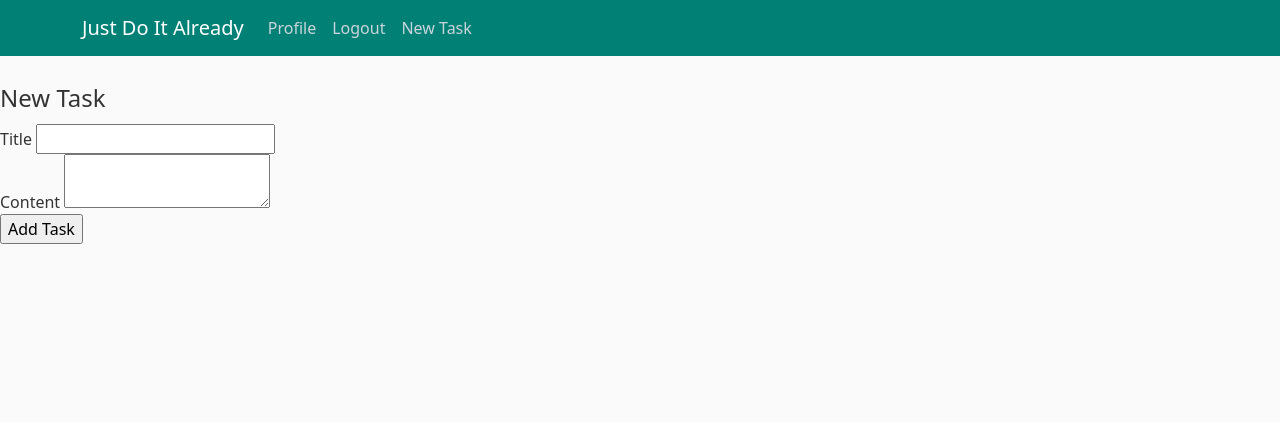
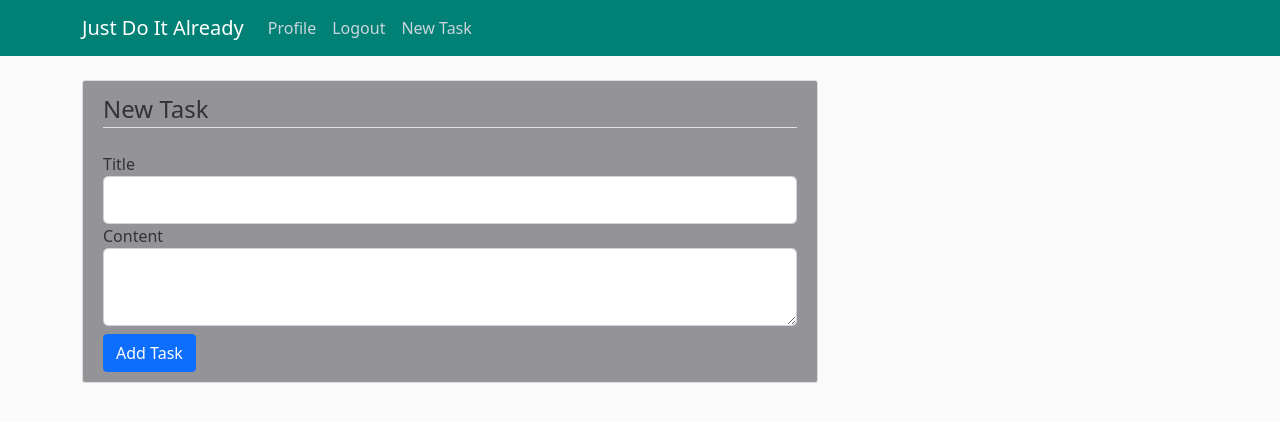
Before and after one commit to btolsen131/ToDoList, a Flask app: page /profile/new in a window 1280 px wide. Shown: the top 422 px of the page. Run offline with Flask 2, Linux system fonts and the light colour scheme; the visitor is signed in with stand-in values (Sample User, id 1); some libraries are stand-ins or nearby versions.

Commit message:
more styling

```diff
--- a/ToDoListApp/static/ToDoList.css
+++ b/ToDoListApp/static/ToDoList.css
@@ -45,12 +45,6 @@ a.article-title:hover {
   white-space: pre-line;
 }
 
-.article-img {
-  height: 65px;
-  width: 65px;
-  margin-right: 16px;
-}
-
 .article-metadata {
   padding-bottom: 1px;
   margin-bottom: 4px;
@@ -68,13 +62,6 @@ a.article-title:hover {
   vertical-align: middle;
 }
 
-.account-img {
-  height: 125px;
-  width: 125px;
-  margin-right: 20px;
-  margin-bottom: 16px;
-}
-
 .account-heading {
   font-size: 2.5rem;
 }
--- a/ToDoListApp/templates/base.html
+++ b/ToDoListApp/templates/base.html
@@ -36,20 +36,25 @@
             </div>
             </nav>
           </header>
-        {% with messages = get_flashed_messages(with_categories=True) %}
-            {% if messages %}
-                {% for category, message in messages %}
-                    <div >
+          <main role="main" class="container">
+            <div class='row'>
+              <div class="col-md-8">
+                {% with messages = get_flashed_messages(with_categories=True) %}
+                  {% if messages %}
+                    {% for category, message in messages %}
+                      <div class=""alert alert-{{ category }}>
                         {{ message }}
-                    </div>
+                      </div>
                 {% endfor %}
             {% endif %}
         {% endwith %}
 
-    <div class="col-md-8">
         {% block body %}
         {% endblock %}
       </div>
+      </div>
+      </main>
+
 
 
         <script src="https://cdn.jsdelivr.net/npm/@popperjs/core@2.10.2/dist/umd/popper.min.js" integrity="sha384-7+zCNj/IqJ95wo16oMtfsKbZ9ccEh31eOz1HGyDuCQ6wgnyJNSYdrPa03rtR1zdB" crossorigin="anonymous"></script>
--- a/ToDoListApp/templates/create_task.html
+++ b/ToDoListApp/templates/create_task.html
@@ -2,48 +2,46 @@
 
 {% block body %}
 
-<h2>{{ the_title }}</h2>
+<div class="content-section">
 <form method="POST" >
     <form method="POST" action="">
         {{ form.csrf_token() }}
         <fieldset class="form-group">
-            <legend>{{ legend }}</legend>
+            <legend class="border-bottom mb-4">{{ legend }}</legend>
 
             <div class='form-group'>
-                {{ form.title.label(class_= 'formLabel') }}
+                {{ form.title.label(class="form-control-label") }}
 
                 {% if form.title.errors %}
-                    {{ form.title(class_='formError') }}
+                    {{ form.title(class="form-control form-control-lg is-invalid") }}
                     <div class ='invalid-feedback'>
                         {% for error in form.title.errors %}
                             <span>{{error}}</span>
                         {% endfor %}
                     </div>
                 {% else %}
-                    {{ form.title(class_='formContent') }}
+                    {{ form.title(class="form-control form-control-lg") }}
                 {% endif %}
             </div>
 
             <div class='form-group'>
-                {{ form.content.label(class_='formLabel') }}
+                {{ form.content.label(class="form-control-label") }}
 
                 {% if form.content.errors %}
-                    {{ form.content(class_="formError") }}
+                    {{ form.content(class="form-control form-control-lg is-invalid") }}
                     <div class ='invalid-feedback'>
                         {% for error in form.content.errors %}
                         <span>{{error}}</span>
                     {% endfor %}
                     </div>
                 {% else %}
-                {{ form.content(class_='formContent') }}
+                {{ form.content(class="form-control form-control-lg") }}
                 {% endif %}
             </div>
-
-
         </fieldset>
         <div class='form-group'>
-            {{ form.submit(class_="submitButton") }}
+            {{ form.submit(class="btn btn-primary mt-2") }}
         </div>
     </form>
-
+</div>
 {% endblock %}
--- a/ToDoListApp/templates/login.html
+++ b/ToDoListApp/templates/login.html
@@ -44,7 +44,7 @@
 
         </fieldset>
         <div class='form-group'>
-            {{ form.submit(class="btn btn-outline-info") }}
+            {{ form.submit(class="btn btn-success mt-2") }}
         </div>
 
         <small class='text-muted m1-2'><a href="#">Forgot Passsword?</a> </small>
--- a/ToDoListApp/templates/post.html
+++ b/ToDoListApp/templates/post.html
@@ -8,8 +8,8 @@
 
         {% if post.author == current_user %}
         <div>
-            <a class ='btn btn-secondary btn-sm mt-1 mb-1' href="{{ url_for('update_task', post_id = post.id)}}"> Update Task</a>
-            <a class="btn btn-secondary btn-sm mt-1 mb-1" href="{{ url_for('delete_task', post_id =post.id)}}"> Delete Task </a>
+            <a class ='btn btn-outline-primary btn-sm mt-2 mb-2' href="{{ url_for('update_task', post_id = post.id)}}"> Update Task</a>
+            <a class="btn btn-danger btn-sm mt-2 mb-2" href="{{ url_for('delete_task', post_id =post.id)}}"> Delete Task </a>
         </div>
         {% endif %}
     </div>
--- a/ToDoListApp/templates/register.html
+++ b/ToDoListApp/templates/register.html
@@ -70,7 +70,7 @@
 
         </fieldset>
         <div class='form-group'>
-           {{ form.submit(class="btn btn-outline-info") }}
+           {{ form.submit(class="btn btn-outline-info mt-2") }}
         </div>
     </form>
 </div>
```
